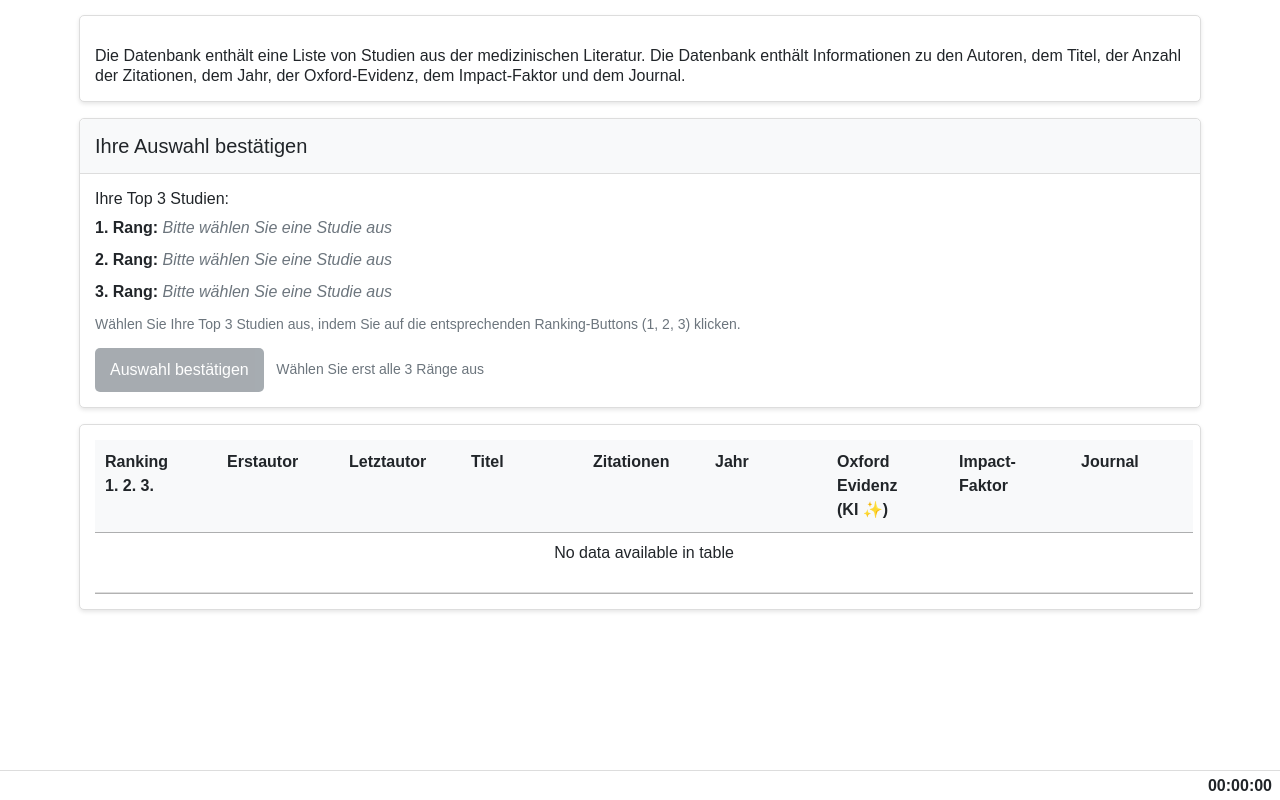
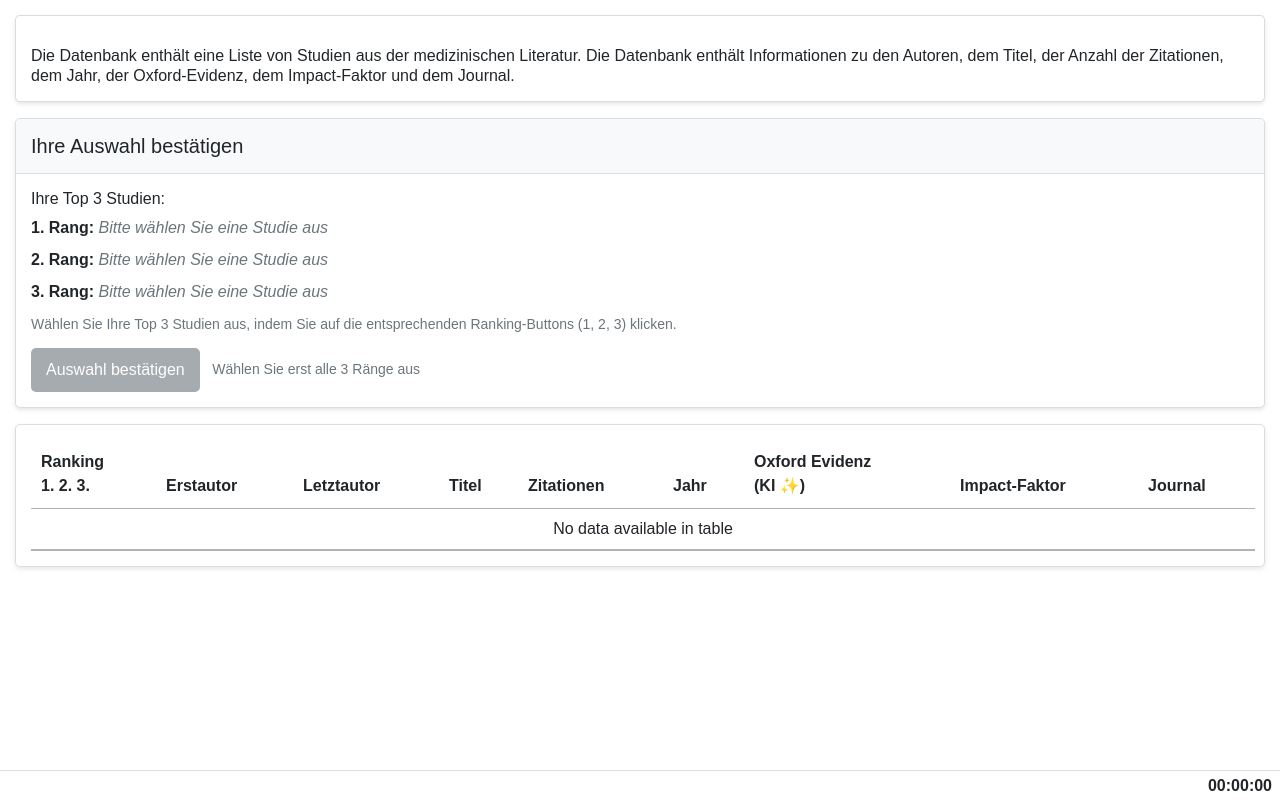
Before and after one commit to taubsity/datadings, a Flask app: page /study in a window 1280 px wide. Run offline with Flask 3, Linux system fonts and the light colour scheme; the visitor is signed in with stand-in values (Sample User, id 1); data that the repository does not hold is empty; some libraries are stand-ins or nearby versions.

Commit message:
Refactor detail view layout; simplify card structure in detail.html and adjust container styles in styles.css for improved responsiveness

```diff
--- a/static/styles.css
+++ b/static/styles.css
@@ -31,7 +31,7 @@ body {
 
 /* Layout utilities */
 .container {
-	max-width: 90%;
+	max-width: 100%;
 	margin: 0 auto;
 	padding: var(--spacing-md);
 }
@@ -149,57 +149,6 @@ p {
 	padding: var(--spacing-md);
 }
 
-/* Table styling */
-.table {
-	width: 100%;
-	border-collapse: collapse;
-	margin-bottom: var(--spacing-lg);
-	table-layout: fixed; /* Forces consistent column widths */
-}
-
-.table th,
-.table td {
-	padding: 12px var(--spacing-sm);
-	text-align: left;
-	border-bottom: 1px solid var(--border-color);
-	vertical-align: top;
-	height: 60px; /* Fixed height for all cells */
-	overflow: hidden; /* Prevent content from expanding cell */
-}
-
-.table th {
-	background-color: var(--light-bg);
-	font-weight: 600;
-	position: sticky;
-	top: 0;
-}
-
-.table tbody tr {
-	transition: var(--transition);
-	height: 60px; /* Fixed row height */
-}
-
-.table tbody tr:hover {
-	cursor: pointer;
-	transform: translateY(-1px);
-	box-shadow: 0 2px 8px rgba(0, 0, 0, 0.1);
-}
-
-.table tbody tr:hover td {
-	background-color: var(--light-bg); /* Change text color on hover */
-}
-
-.table tbody tr td {
-	max-width: 200px;
-	white-space: normal;
-	word-wrap: break-word;
-	overflow-wrap: break-word;
-	overflow: hidden;
-	text-overflow: ellipsis;
-	height: 60px; /* Ensure consistent height */
-	box-sizing: border-box; /* Include padding in height calculation */
-}
-
 /* Ranking radio buttons */
 .ranking-options {
 	display: flex;
@@ -257,27 +206,8 @@ p {
 }
 
 .detail-container {
-	min-height: 100vh;
-	display: flex;
 	justify-content: center;
 	align-items: center;
-	width: 100%;
-}
-
-.detail-card {
-	width: 80%;
-	max-width: 1000px;
-}
-
-.detail-table th {
-	width: 40%;
-	white-space: nowrap;
-	background-color: var(--light-bg);
-}
-
-.detail-table td {
-	width: 60%;
-	word-wrap: break-word;
 }
 
 /* Expandable content */
--- a/templates/detail.html
+++ b/templates/detail.html
@@ -14,7 +14,7 @@
 </head>
 <body class="detail-body">
     <div class="container detail-container">
-        <div class="card detail-card">
+        <div class="card">
             <div class="card-header">
                 <h5 class="mb-0">Detailansicht</h5>
                 <button type="button" class="btn btn-close-detail" onclick="window.history.back()" aria-label="Schließen">
```
Lines whose indentation alone changed are shown as unchanged.
